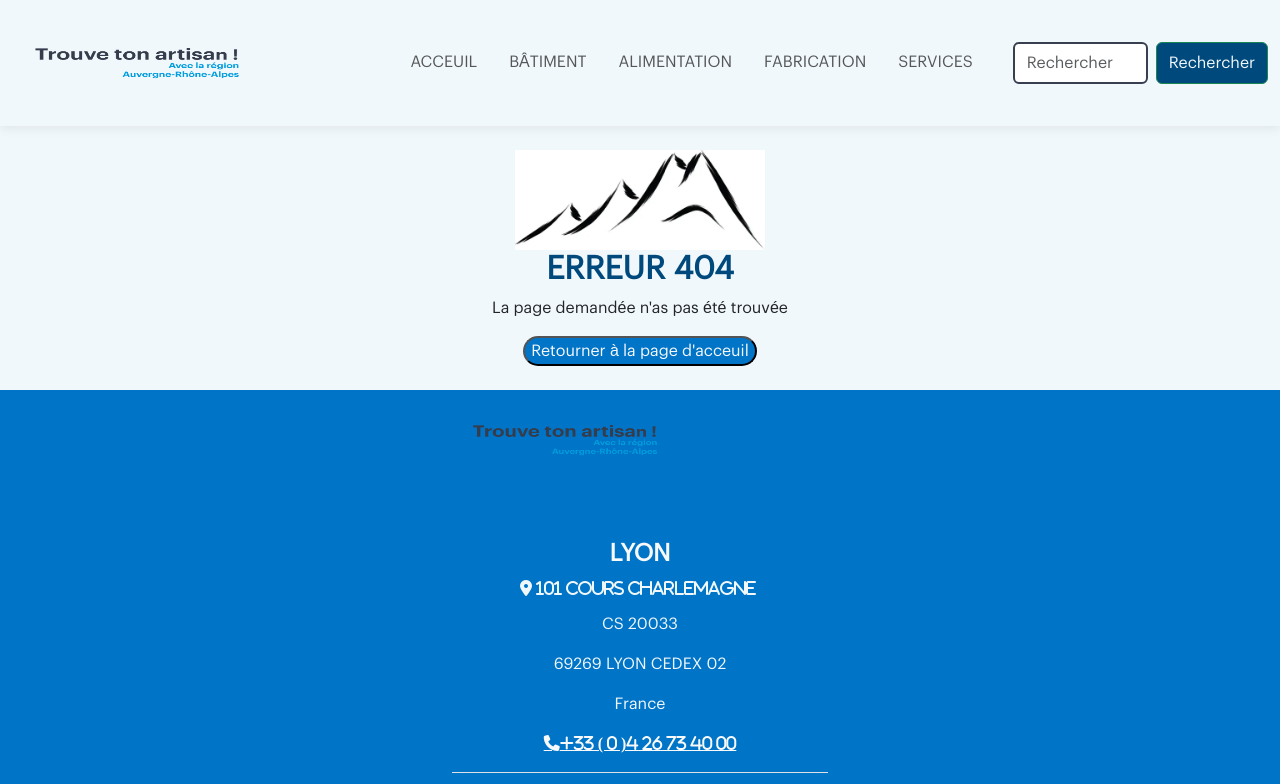
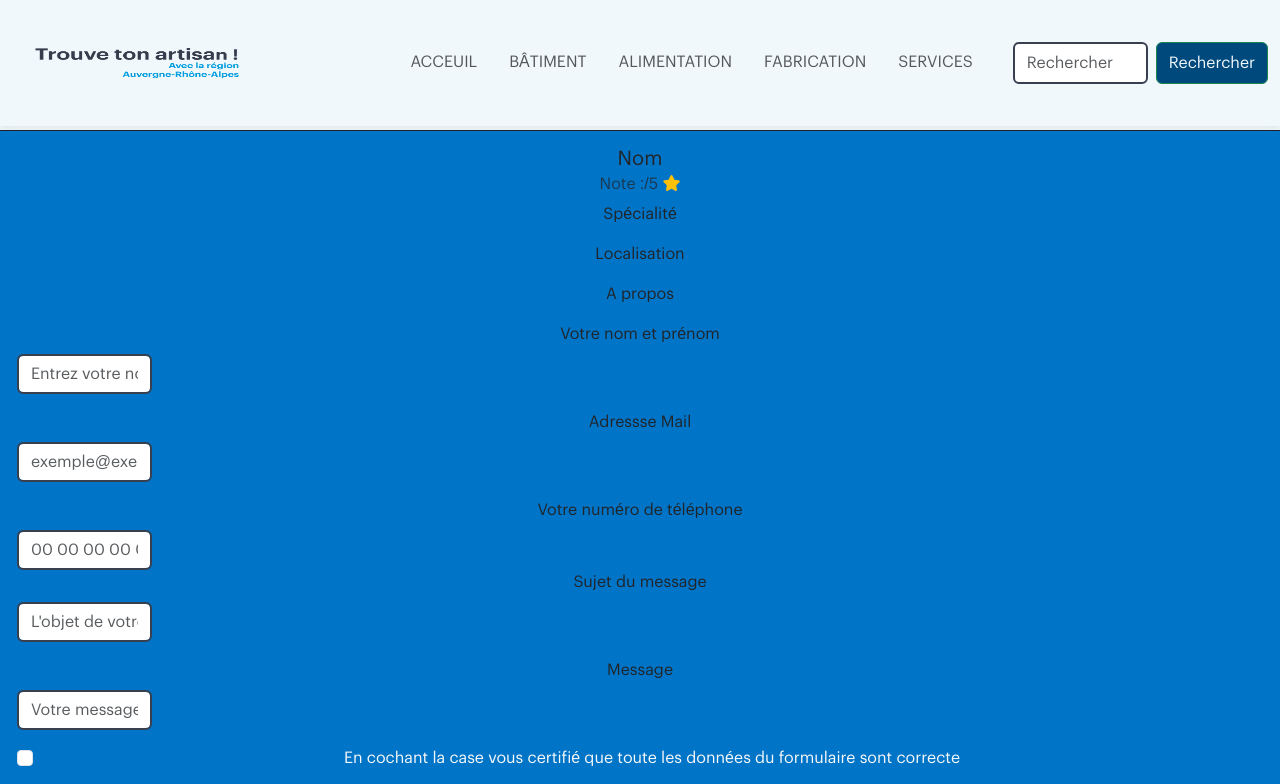
Before and after one commit to Drocinera/react-app-trouve-ton-artisan, a React (Create React App) app: page /ficheArtisan in a window 1280 px wide. Shown: the top 784 px of the page. Built offline with nearby package versions, Linux system fonts and the light colour scheme.

Commit message:
Création composant fiche Artisan

```diff
--- a/src/App.js
+++ b/src/App.js
@@ -12,6 +12,7 @@ import Accesibilite from "./Components/Accessibilite.jsx";
 import MentionLegal from "./Components/MentionLégal.jsx";
 import DonneesPersonnelles from "./Components/DonneesPersonnelles.jsx";
 import Cookies from "./Components/Cookies.jsx";
+import FicheArtisan from "./Components/FicheArtisan.jsx";
 import './App.css';
 
 
@@ -31,6 +32,8 @@ function App() {
           <Route path="/mentionLegal" element={<MentionLegal />} />
           <Route path="/cookies" element={<Cookies />} />
           <Route path='*' element={<NotFound />}/>
+          <Route path="/ficheArtisan" element={<FicheArtisan />} />
+
 
 
         </Routes>
--- /dev/null
+++ b/src/Components/FicheArtisan.jsx
@@ -0,0 +1,49 @@
+import React from "react";
+import data from "../datas.json";
+
+const FicheArtisan = () => {
+    return (
+        <div className="cardStyle row py-1 ">
+        <div class="card col border border-dark" style={{width: '18rem'}}>
+          <div className="card-body text-center">
+            <h5 className="card-title">Nom</h5>
+            <h6 className="card-subtitle mb-2 text-body-secondary">Note :/5 <i className="fa-solid fa-star text-warning"></i></h6>
+            <p className="card-text">Spécialité</p>
+            <p className="card-text">Localisation</p>
+            <p className="card-text">A propos</p>
+
+            <form className="formulaire"/>
+            <div className="mb-3">
+              <label for="inputName" className="form-label">Votre nom et prénom</label>
+              <input type="name" className="form-control" id="inputName" placeholder="Entrez votre nom et prénom"/>
+            </div>
+            <div className="mb-3">
+              <label for="exampleInputEmail1" className="form-label">Adressse Mail</label>
+              <input type="email" className="form-control" id="exampleInputEmail1" aria-describedby="emailHelp" placeholder="exemple@exemple.com"/>
+            </div>
+            <div>
+              <label for="inputTel" className="form-label">Votre numéro de téléphone</label>
+              <input type="tel" className="form-control" id="inputTel" placeholder="00 00 00 00 00"/>
+            </div>
+            <div className="mb-3">
+              <label for="inputsujet" className="form-label">Sujet du message</label>
+              <input type="sujet" className="form-control" id="inputsujet" placeholder="L'objet de votre message"/>
+            </div>
+            <div className="mb-3">
+              <label for="inputMessage" className="form-label">Message</label>
+              <input type="message" className="form-control" id="inputMessage" placeholder="Votre message..."/>
+            </div>
+            <div className="mb-3 form-check text-light">
+              <input type="checkbox" className="form-check-input" id="Check" aria-describedby="infoform"/>
+              <label className="form-check-label" for="Check">En cochant la case vous certifié que toute les données du formulaire sont correcte</label>
+            </div>
+            <button type="submit" className="btn btn-success">Envoyer</button>
+
+            <p>site web</p>
+          </div>
+        </div>
+        </div>
+    );
+};
+
+export default FicheArtisan;
--- a/src/Components/Home.jsx
+++ b/src/Components/Home.jsx
@@ -1,5 +1,5 @@
 import React, { useState, useEffect } from "react";
-import data from "../datas.json"
+import data from "../datas.json";
 
 
 const Home = () => {
```
